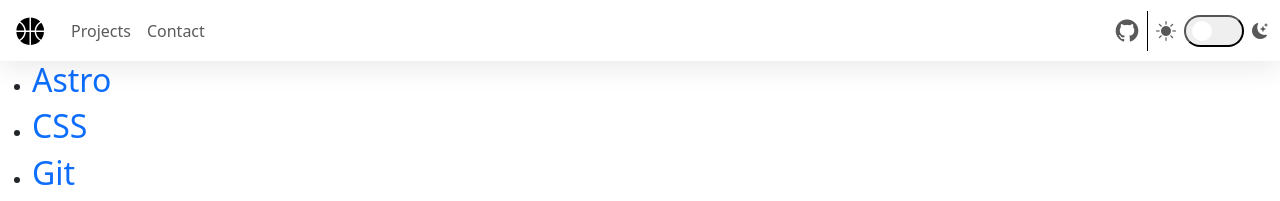
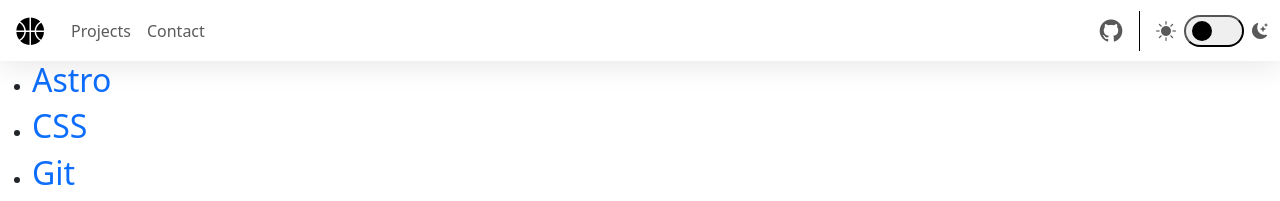
Before and after one commit to Brett-Tanner/Brett-Tanner.github.io, a Jekyll site: the page built from topics.html, in a window 1280 px wide. Shown: the top 201 px of the page. Built offline with Jekyll 4.4.1, drawn with Linux system fonts in a browser that asks for light colours.

Commit message:
Improve mobile theme toggle layout

```diff
--- a/_includes/navigation.html
+++ b/_includes/navigation.html
@@ -42,7 +42,7 @@
         <li class="nav-item">
           <a class="nav-link" href="#contact">Contact</a>
         </li>
-
+        <div class="flex-grow-1"></div>
         {% include theme_toggle.html %}
       </ul>
     </div>
--- a/_includes/theme_toggle.html
+++ b/_includes/theme_toggle.html
@@ -1,21 +1,26 @@
 <div
-  id="theme-toggle"
-  class="flex-grow-1 d-flex justify-content-start justify-content-lg-end align-items-center gap-2"
+  class="d-flex flex-column flex-lg-row justify-content-center align-items-center gap-3"
 >
-  <div class="nav-item pe-2 pe-lg-0">
+  <div class="nav-item github d-none d-lg-block pe-2">
     <a href="https://github.com/Brett-Tanner" class="nav-link"
       ><i class="devicon-github-original fs-4"></i
     ></a>
   </div>
+  <div
+    id="theme-toggle"
+    class="d-flex justify-content-center align-items-center gap-2"
+  >
     <i class="bi bi-sun-fill fs-5 nav-link p-0"></i>
     <button
       role="switch"
       aria-pressed="true"
       aria-label="Toggle dark mode"
       aria-checked="true"
+      id="theme-button"
       class="rounded-pill"
     >
-    <div class="slider rounded-circle bg-white h-5 w-5"></div>
+      <div class="slider rounded-circle h-5 w-5"></div>
     </button>
     <i class="bi bi-moon-stars-fill fs-6 nav-link p-0"></i>
   </div>
+</div>
--- a/_sass/main.scss
+++ b/_sass/main.scss
@@ -94,6 +94,7 @@
   width: 20px;
   height: 20px;
   border: 3px solid white;
+  background: white;
   transition: transform 0.5s ease-out 0s;
 }
 
@@ -102,13 +103,15 @@
 }
 
 #theme-toggle .slider.light {
+  background: black;
+  border: 3px solid black;
   transform: translateX(0px);
 }
 
-#theme-toggle .nav-item {
+.nav-item.github {
   border-right: $grey 1px solid;
 }
 
-html[data-bs-theme="light"] #theme-toggle .nav-item {
+html[data-bs-theme="light"] .nav-item.github {
   border-right: black 1px solid;
 }
--- a/_sass/profile/home.scss
+++ b/_sass/profile/home.scss
@@ -17,12 +17,12 @@
   grid-column: 1 / span 10;
   grid-row: 1 / span 10;
   @media (prefers-reduced-motion: no-preference) {
-    animation: kaleidoscope 30s ease-in-out 0s infinite alternate none;
+    animation: kaleidoscope 20s linear 0s infinite alternate none;
   }
 }
 
 html[data-bs-theme="light"] section.hero .rgb {
-  background: linear-gradient(to right, gold, lightgreen 50%, pink);
+  background: linear-gradient(to right, aqua, lightgreen, gold);
 }
 
 @keyframes kaleidoscope {
--- a/assets/js/theme_toggle.js
+++ b/assets/js/theme_toggle.js
@@ -1,11 +1,11 @@
-const themeToggle = document.getElementById("theme-toggle");
+const themeButton = document.getElementById("theme-button");
 const slider = document.querySelector(".slider");
 const html = document.documentElement;
 // Gets and sets chosen theme from cookies
 const getStoredTheme = () => localStorage.getItem("theme");
 const setStoredTheme = (theme) => localStorage.setItem("theme", theme);
 
-slider.addEventListener("click", () => {
+themeButton.addEventListener("click", () => {
   slider.classList.toggle("dark");
   slider.classList.toggle("light");
   if (html.dataset.bsTheme == "dark") {
```
Lines whose indentation alone changed are shown as unchanged.
